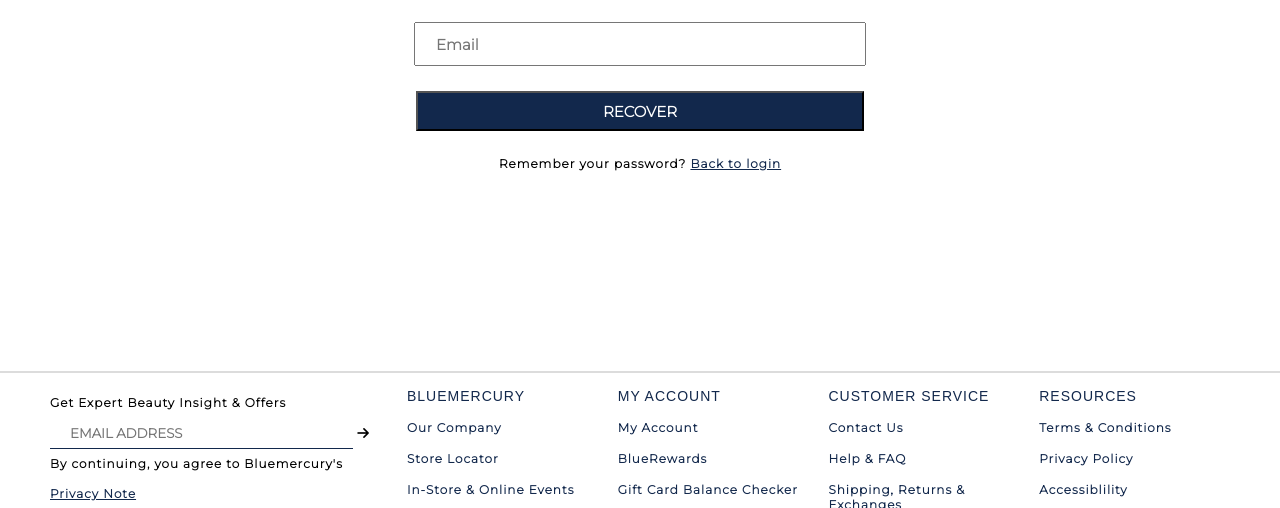
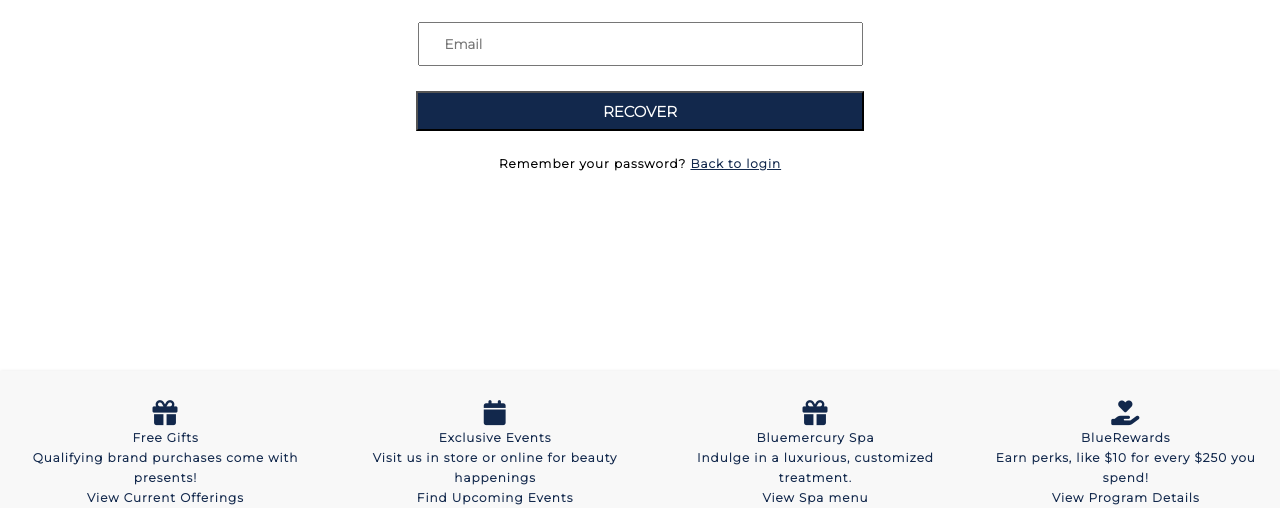
Before and after one commit to RahulDobariya/bluemercury_clone, a plain HTML site: page recover.html in a window 1280 px wide. Shown: the part 417-925 px from the top of the page. Drawn offline with Linux system fonts and the light colour scheme.

Commit message:
updtaed login

```diff
--- a/login.css
+++ b/login.css
@@ -297,7 +297,7 @@ p {
     width: 470px;
     height: 24px;
     padding: 12px 14px;
-    border: 1px solid #12284c;
+    /* border: 1px solid #12284c; */
 }
 
 button {
@@ -326,3 +326,31 @@ button {
     margin: 20px 0px;
     font-size: 12px;
 }
+
+
+/****************************
+Start: Footer top part
+****************************/
+
+.footer-top{
+    display: flex;
+    justify-content: space-around;
+    text-align: center;
+    line-height: 20px;
+    background-color: #f8f8f8;
+    padding: 30px 0 30px 0;
+    box-shadow: rgba(0, 0, 0, 0.16) 0px 1px 4px;
+
+}
+.footer-top i{
+    font-size: 25px;
+}
+.footer-top .para{
+    font-size: 12px;
+}
+
+.footer-top a {
+    text-decoration: none;
+    color: #12284c;
+    cursor: pointer;
+}
--- a/login.js
+++ b/login.js
@@ -11,6 +11,7 @@ function checkdata(){
         document.getElementById("showUsername").textContent = "Logged in as  "+ele.firstname+" ";
          window.location.assign("hompage.html");
          f=1
+         localStorage.setItem("username",ele.firstname);
      }
  })
    if(f==0){
--- a/recover.css
+++ b/recover.css
@@ -265,10 +265,12 @@ Start: Footer part
 
 }
 #placeholder{
-    width: 70%;
+    width: 65%;
     height: 40px;
-    font-size: 15px;
+    /* font-size: 15px; */
     font-weight: lighter;
+    padding-left: 25px;
+
 
 
 }
@@ -289,6 +291,31 @@ h1{
 #show{
     margin-top: 20px;
 }
-input::placeholder {
-    padding-left: 20px;
+
+
+/****************************
+Start: Footer top part
+****************************/
+
+.footer-top{
+    display: flex;
+    justify-content: space-around;
+    text-align: center;
+    line-height: 20px;
+    background-color: #f8f8f8;
+    padding: 30px 0 30px 0;
+    box-shadow: rgba(0, 0, 0, 0.16) 0px 1px 4px;
+
 }
+.footer-top i{
+    font-size: 25px;
+}
+.footer-top .para{
+    font-size: 12px;
+}
+
+.footer-top a {
+    text-decoration: none;
+    color: #12284c;
+    cursor: pointer;
+}
--- a/recover.html
+++ b/recover.html
@@ -141,7 +141,41 @@
 
      <!-- login box section -->
 
-
+ <!-- Footer Top -->
+ <div class="footer-top">
+  <a href="">
+    <div class="footer-card">
+      <i class="fa-solid fa-gift"></i>
+      <p>Free Gifts</p>
+      <p class="para">Qualifying brand purchases come with presents!</p>
+      <a>View Current Offerings</a>
+    </div>
+  </a>
+  <a href="">
+    <div class="footer-card">
+      <i class="fa-solid fa-calendar"></i>
+      <p>Exclusive Events</p>
+      <p class="para">Visit us in store or online for beauty happenings</p>
+      <a>Find Upcoming Events</a>
+    </div>
+  </a>
+  <a href="">
+    <div class="footer-card">
+      <i class="fa-solid fa-gift"></i>
+      <p>Bluemercury Spa</p>
+      <p class="para">Indulge in a luxurious, customized treatment.</p>
+      <a>View Spa menu</a>
+    </div>
+  </a>
+  <a href="">
+    <div class="footer-card">
+      <i class="fa-solid fa-hand-holding-heart"></i>
+      <p>BlueRewards</p>
+      <p class="para">Earn perks, like $10 for every $250 you spend!</p>
+      <a>View Program Details</a>
+    </div>
+  </a>
+</div>
 
   <!-- footer -->
     <footer class="footer-part">
@@ -309,5 +343,6 @@
     document.querySelector("#show").textContent="No account has been created with this email"
     }
     document.querySelector("#placeholder").value=""
+
     }
 </script>
--- a/signup.css
+++ b/signup.css
@@ -14,7 +14,7 @@
     width: 500px;
     margin: auto;
     color: #12284c;
-    margin-bottom: 50px;
+    margin-bottom: 80px;
 }
 
 
@@ -386,3 +386,29 @@ Start: Footer part
 .expand-toggle:checked~* .expandable {
     visibility: visible;
 }
+/****************************
+Start: Footer top part
+****************************/
+
+.footer-top{
+    display: flex;
+    justify-content: space-around;
+    text-align: center;
+    line-height: 20px;
+    background-color: #f8f8f8;
+    padding: 30px 0 30px 0;
+    box-shadow: rgba(0, 0, 0, 0.16) 0px 1px 4px;
+
+}
+.footer-top i{
+    font-size: 25px;
+}
+.footer-top .para{
+    font-size: 12px;
+}
+
+.footer-top a {
+    text-decoration: none;
+    color: #12284c;
+    cursor: pointer;
+}
```
Also changed, not shown: login.html (+35 -1 lines), signup.html (+36 -1 lines), signup.js (line endings or trailing spaces).
